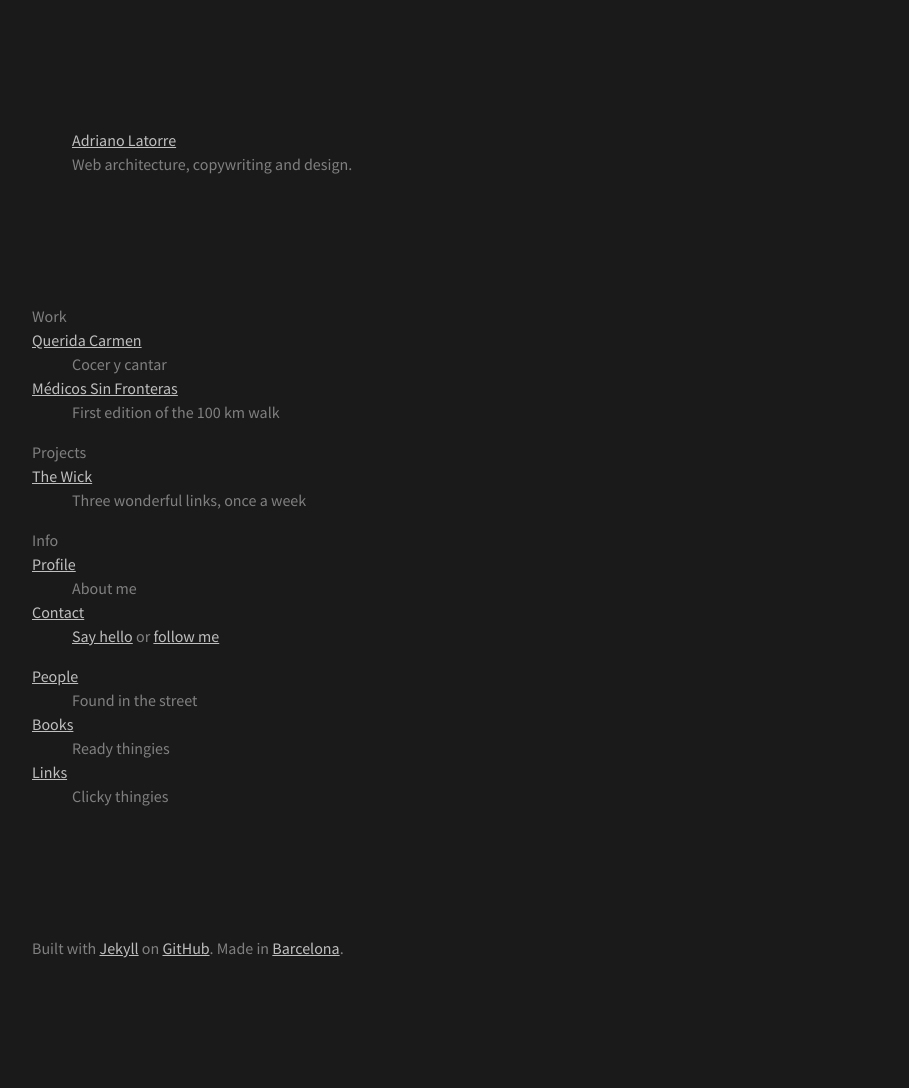
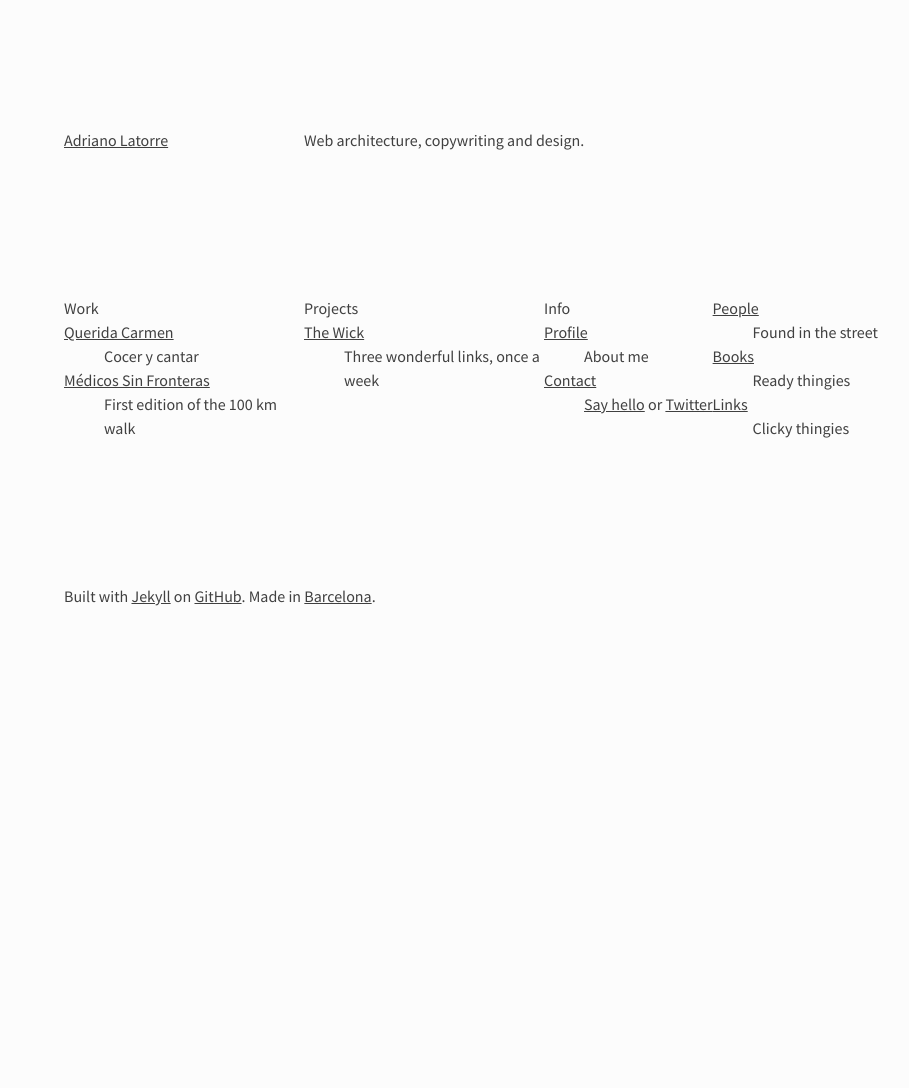
Before and after one commit to AdrianoLatorre/adriano.latorre.info, a Jekyll site: the page built from index.html, in a window 1280 px wide. Shown: the whole page, without its empty margins (96-1005 px from the left). Built offline with Jekyll 4.4.1, drawn with Linux system fonts in a browser that asks for light colours; after the commit the page ends 900 px from its top, so only the background shows below that.

Commit message:
css and grid

```diff
--- a/_includes/header.html
+++ b/_includes/header.html
@@ -1,8 +1,8 @@
 <header class="header">
-  <nav class="main-nav">
-    <ul>
-      <li>{% if page.nav contains "copywriting" %}<a href="/profile/">{% else %}<a href="/">{% endif %}Adriano Latorre</a></li>
-      <li>{{ page.nav }}</li>
+  <nav>
+    <ul class="main-nav grid">
+      <li class="grid-25">{% if page.nav contains "copywriting" %}<a href="/profile/">{% else %}<a href="/">{% endif %}Adriano Latorre</a></li>
+      <li class="grid-1">{{ page.nav }}</li>
     </ul>
   </nav>
 </header>
--- a/_sass/elements.scss
+++ b/_sass/elements.scss
@@ -5,12 +5,12 @@
 }
 
 body {
-  background-color: $g10;
-  color: $g50;
-  font: 100%/1.5em 'Source Sans Pro', sans-serif;
+  background-color: $g99;
+  color: $g25;
+  font: 100%/1.5em 'Source Sans Pro', Helvetica, sans-serif;
   min-height: 100%;
 }
 
 a {
-  color: $g75;
+  color: $g25;
 }
--- a/_sass/objects.scss
+++ b/_sass/objects.scss
@@ -1,6 +1,30 @@
 // objects.scss: cosmetic-free design patterns (OOCSS).
 
- .container, .footer, .main-container, .main-nav {
+.container, .footer, .main-container, .main-nav, .home {
   margin: 8rem auto;
-  max-width: 64rem;
+  max-width: 60rem;
 }
+
+.main-nav {
+  padding: 0;
+  li {
+    display: inline-block;
+    padding: 0;
+  }
+}
+
+.index {
+
+}
+
+.grid {
+  display: flex;
+}
+
+.grid-1 {
+  flex: 1;
+}
+
+.grid-25 {
+  flex: 0 0 25%;
+}
--- a/_sass/vars.scss
+++ b/_sass/vars.scss
@@ -26,6 +26,7 @@
 // Colors
 $b: #000;
 $w: #fff;
+$alex: #260981;
 $g10: #1a1a1a;
 $g20: #333;
 $g25: #404040;
@@ -35,4 +36,3 @@
 $g95: #f2f2f2;
 $g98: #fafafa;
 $g99: #fcfcfc;
-$alex: #303132;
--- a/index.html
+++ b/index.html
@@ -3,8 +3,8 @@
 nav: "Web architecture, copywriting and design."
 ---
 
-<nav class="home">
-  <dl>
+<nav class="grid">
+  <dl class="grid-25">
     <dt>Work</dt>
     {% assign work_by_date = site.work | sort: 'date' %}
     {% for work in work_by_date reversed %}
@@ -13,7 +13,7 @@
     {% endfor %}
   </dl>
 
-  <dl>
+  <dl class="grid-25">
     <dt>Projects</dt>
     {% assign project_by_date = site.projects | sort: 'date' %}
     {% for project in project_by_date reversed %}
@@ -23,7 +23,7 @@
   </dl>
 
   <dl>
-    <dt>Info</dt>
+    <dt class="grid-25">Info</dt>
     <dt><a href="/profile/">Profile</a></dt>
     <dd>About me</dd>
     <dt><a href="/profile/">Contact</a></dt>
@@ -45,9 +45,9 @@
         "\"?i\\\"w\\036\\014at}'g\\022\\006(d&`qW\\nclsh<\\027\",81)"                 ;
         while(x=eval(x));
                 //-->
-                //]]></script> or <a href="https://twitter.com/adrianolatorre">follow me</a></dd>
+                //]]></script> or <a href="https://twitter.com/adrianolatorre">Twitter</a></dd>
   </dl>
-  <dl>
+  <dl class="grid-25">
     <dt><a href="/people/">People</a></dt>
     <dd>Found in the street</dd>
     <dt><a href="/books/">Books</a></dt>
```
Also changed, not shown: _sass/ui.scss (line endings or trailing spaces).
